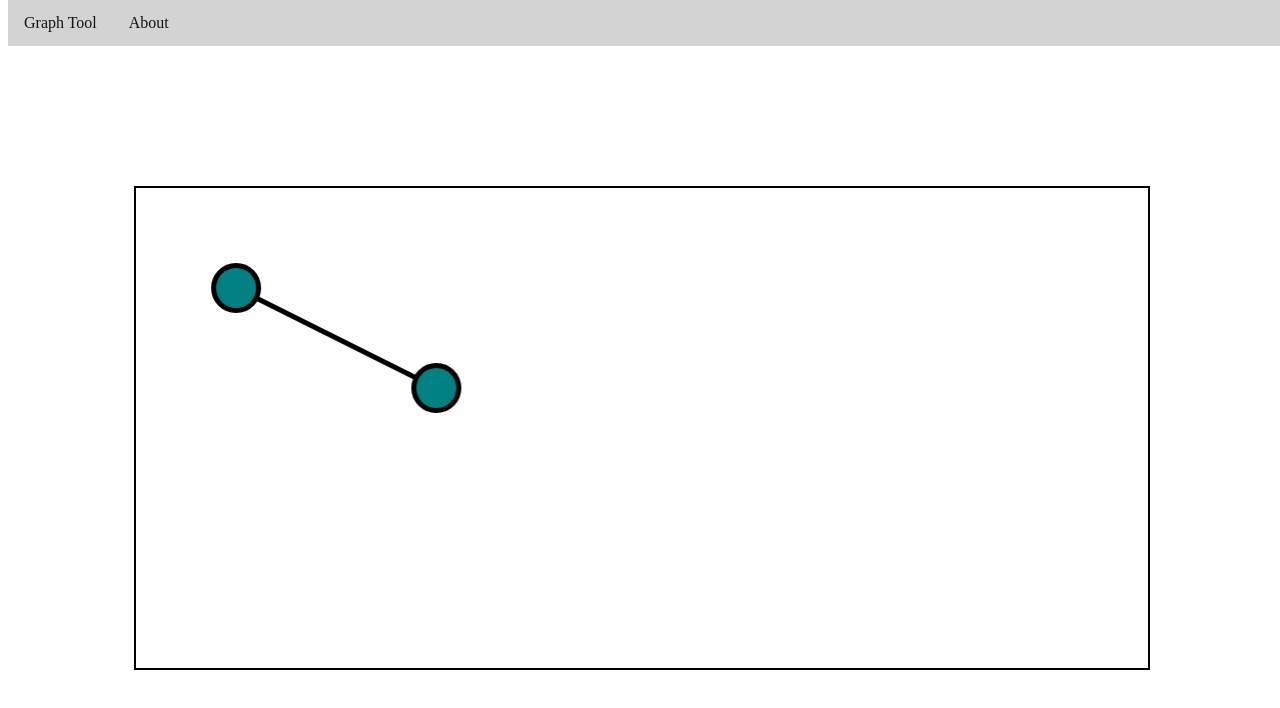
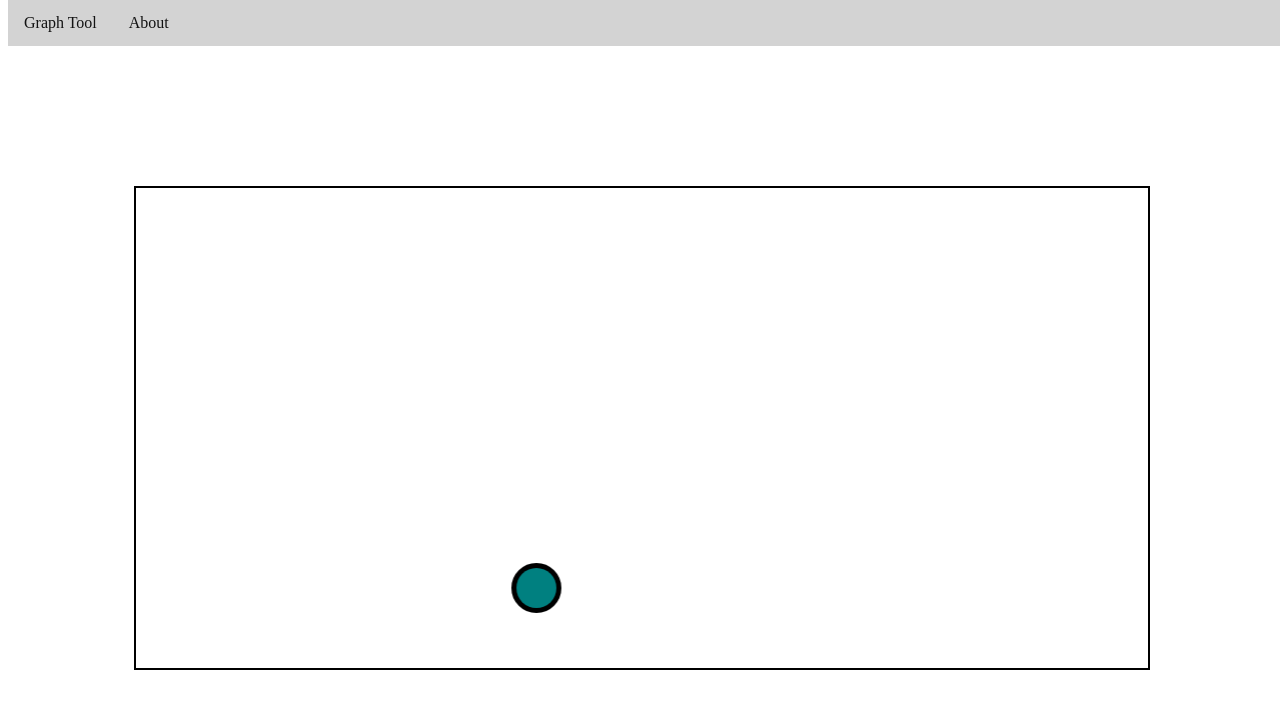
Before and after one commit to afz225/GraphVisualization, a plain HTML site: page index.html in a window 1280 px wide. Shown: the top 708 px of the page. Drawn offline with Linux system fonts and the light colour scheme.

Commit message:
created App class that will coordinate the various components of the application, and adapted the display system to work efficiently with the App class

```diff
--- a/index.html
+++ b/index.html
@@ -4,7 +4,7 @@
 <head>
 	<title>GrAnimation - Graph Algorithm Visualization Tool</title>
 </head>
-<body onresize="resizeCanvas()">
+<body onresize="refresh()">
 	<div class="menu-bar">
 		<a>Graph Tool</a>
 		<a>About</a>
@@ -12,15 +12,12 @@
 
 	<div class="main">
 		<div id="canvas-window">
-			<canvas></canvas>
+			<canvas style="height:100%; width:100%; display: block"></canvas>
 		</div>
 	</div>
 </body>
 
 
-
-
 <script type="text/javascript" src="js/app.js"></script>
-<!-- script to dynamically adjust canvas dimensions -->
 
 </html>
--- a/js/app.js
+++ b/js/app.js
@@ -1,55 +1,87 @@
-// class App{
-// 	constructor(state, )
-// }
 
-// function stateUpdate(state, action){
-// 	return Object.assign({}, state, action);
-// }
+// AddNode, AddEdge, RemoveComponent, Move, ChooseAlgorithm, Run
+
+// -------------------------------------------------Classes-------------------------------------------------------------------------
+
 class Graph{
 	constructor(nodes = [], edges = []){
 		this.nodes = nodes;
 		this.edges = edges;
 	}
 
-	node(n){
-		return this.nodes[n];
-	}
-
 
 }
 
-class canvasGraph{
+class CanvasGraph{
 	constructor (graph){
 		this.dom = document.querySelector("canvas");
 		this.syncState(graph);
 	}
 
 	syncState(graph){
-		if (this.graph === graph) return;
+		if (this.graph == graph) return;
 		this.graph = graph;
+		this.refreshCanvas();
+	}
+
+	refreshCanvas() {
+		let displayHeight = this.dom.clientHeight;
+		let displayWidth = this.dom.clientWidth;
+
+		if (displayHeight != this.dom.height ||
+			displayWidth != this.dom.width){
+			this.dom.height = displayHeight;
+			this.dom.width = displayWidth;
+		}
 		drawGraph(this.graph, this.dom);
-	}
+		}
 
 
 }
 
-var draw = function() {
-	let g = new Graph( [{x:100, y:100}, {x: 300, y: 200}] , [{from: {x:100, y:100}, to: {x: 300, y: 200}}]);
-	let cg = new canvasGraph(g);
+
+
+class App{
+	constructor(state, config){
+		let {controls, dispatch} = config;
+		this.state = state;
+		this.canvas = new CanvasGraph(state.graph);
+		this.canvas.dom.onmousedown = event => this.mouse(event);
+		this.canvas.dom.ontouchstart = event => this.touch(event);
+		this.controls = controls.map(
+			control => new control(state, config)
+			)
+		this.syncState(this.state);
+	}
+
+	syncState(state){
+		this.state = state;
+		this.canvas.syncState(state.graph);
+		this.controls.forEach(control => control.syncState(state));
+	}
+
+	mouse(event){
+		let pos = {x: event.offsetX, y: event.offsetY};
+
+
+	}
+
+	touch(event){
+		var rect = event.target.getBoundingClientRect();
+		let pos = {x: event.touches[0].clientX-rect.left, y: event.touches[0].clientY-rect.top};
+		event.preventDefault();
+
+	}
+
 }
 
-let resizeCanvas = function(){
-	var canvas = document.querySelector("canvas");
-	fitCanvas(canvas);
-	draw();
-	function fitCanvas(canvas){
-		canvas.style.height = "100%";
-		canvas.style.width = "100%";
-		canvas.width = canvas.offsetWidth;
-		canvas.height = canvas.offsetHeight;
-	}
-	}
-resizeCanvas();
+
+
+
+
+// ---------------------------------------------Functions----------------------------------------------------------------
+
+
 
 function drawGraph(graph, canvas){
 	for (let edge of graph.edges){
@@ -82,3 +114,43 @@ function drawNode(node, canvas){
 	cx.fillStyle = "#008080";
 	cx.fill();
 }
+
+function stateUpdate(state, action){
+	return Object.assign({}, state, action);
+}
+
+
+
+// -------------------------------------------------Constants-------------------------------------------------------------------------
+
+const DEFAULTCONTROLS = [];
+
+const DEFAULTSTATE = {
+	graph: new Graph([{x:400,y:400}]),
+	control: undefined
+}
+
+// -------------------------------------------------Body-------------------------------------------------------------------------
+
+
+
+let app = new App(DEFAULTSTATE,
+	{controls: DEFAULTCONTROLS,
+		dispatch: (action) =>{
+			stateUpdate(this.state, action);
+			syncState(this.state);
+		}
+	})
+
+
+
+var timeout;
+
+function refresh(){
+	if (!timeout){
+		timeout = setTimeout(()=>{
+			timeout = null;
+			app.canvas.refreshCanvas();
+		}, 50);
+	}
+}
```
Also changed, not shown: 1 other file.
